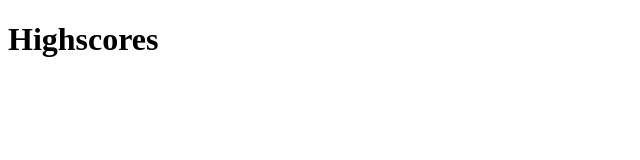
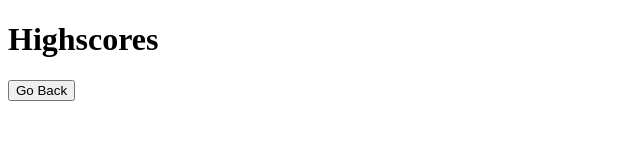
Before and after one commit to sawi4644/html-css-javascript-code-quiz, a plain HTML site: page highscore.html in a window 1280 px wide. Shown: the whole page, without its empty margins (0-640 px from the left). Drawn offline with Linux system fonts and the light colour scheme.

Commit message:
button to go back to quiz

```diff
--- a/highscore.html
+++ b/highscore.html
@@ -1,4 +1,3 @@
-
 <!DOCTYPE html>
 <html lang="en">
 
@@ -22,6 +21,10 @@
         <div id="questionsDiv">
             <h1>Highscores</h1>
             <ul id="highScore"></ul>
+            <!-- Buttons  -->
+            <!--Go back to quiz-->
+            <button id="goBack">Go Back</button>
+
 
         </div>
     </div>
```
